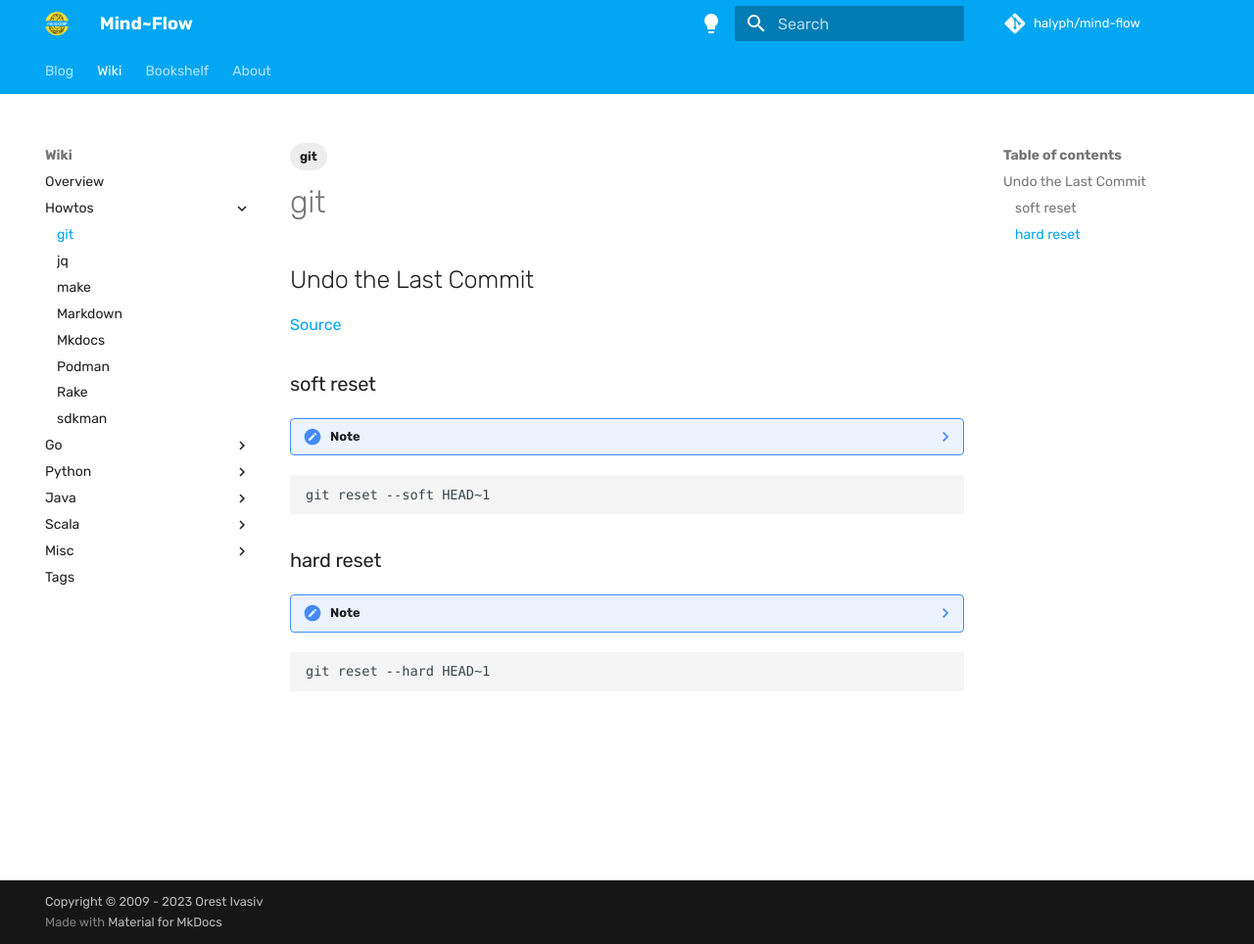
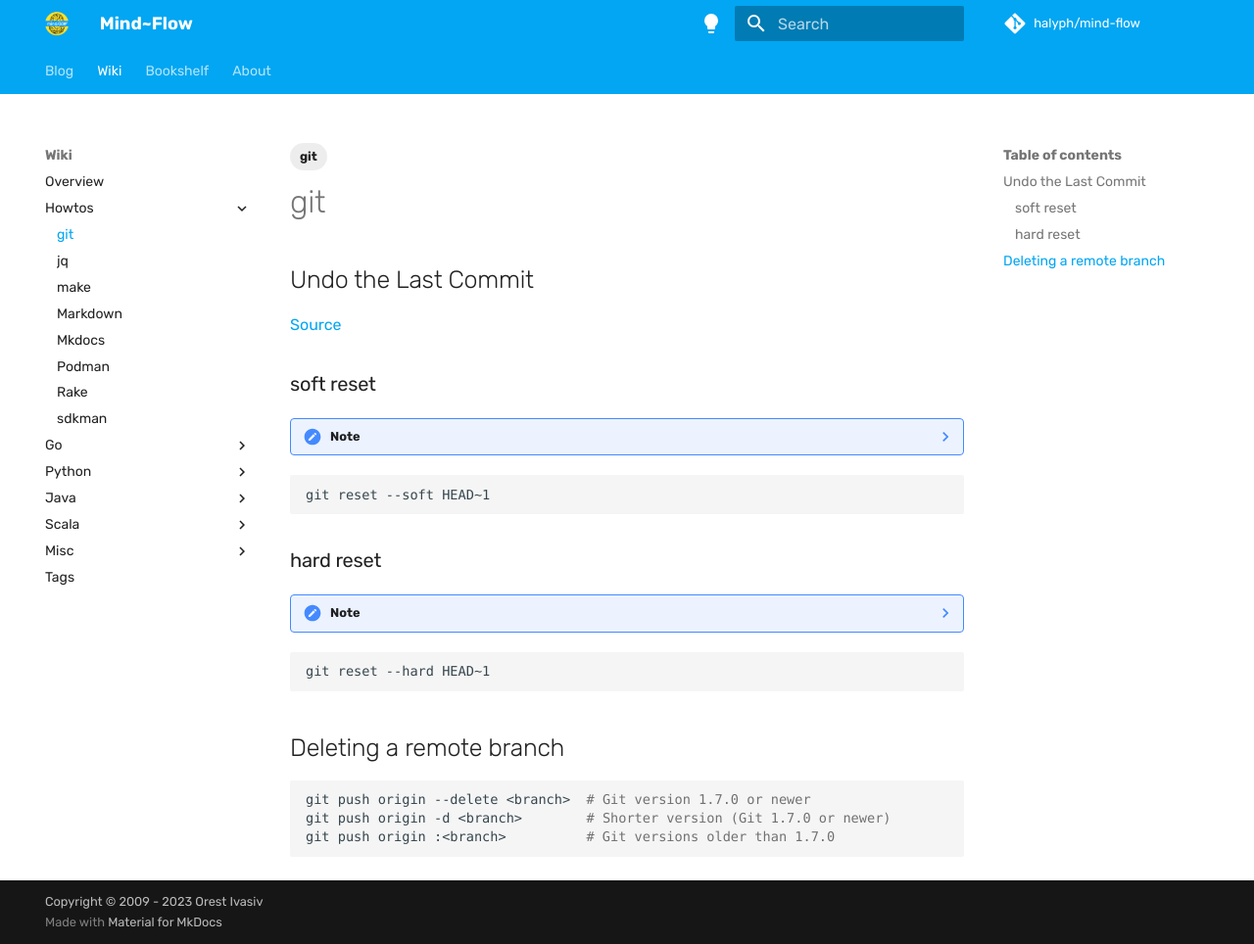
Before and after one commit to halyph/mind-flow, an MkDocs documentation site: the page built from docs/wiki/howtos/git.md, in a window 1280 px wide and 964 px high. Shown: the whole window at 98% size. Built offline with MkDocs 1.6.1 and Material for MkDocs 9.7.7, drawn with Linux system fonts in a browser that asks for light colours; some web fonts are replaced; comment, search, counter and statistics services are not loaded.

Commit message:
upd git.md

````diff
--- a/docs/wiki/howtos/git.md
+++ b/docs/wiki/howtos/git.md
@@ -30,3 +30,11 @@ git reset --soft HEAD~1
 ```shell
 git reset --hard HEAD~1
 ```
+
+## Deleting a remote branch
+
+```shell
+git push origin --delete <branch>  # Git version 1.7.0 or newer
+git push origin -d <branch>        # Shorter version (Git 1.7.0 or newer)
+git push origin :<branch>          # Git versions older than 1.7.0
+```
````
